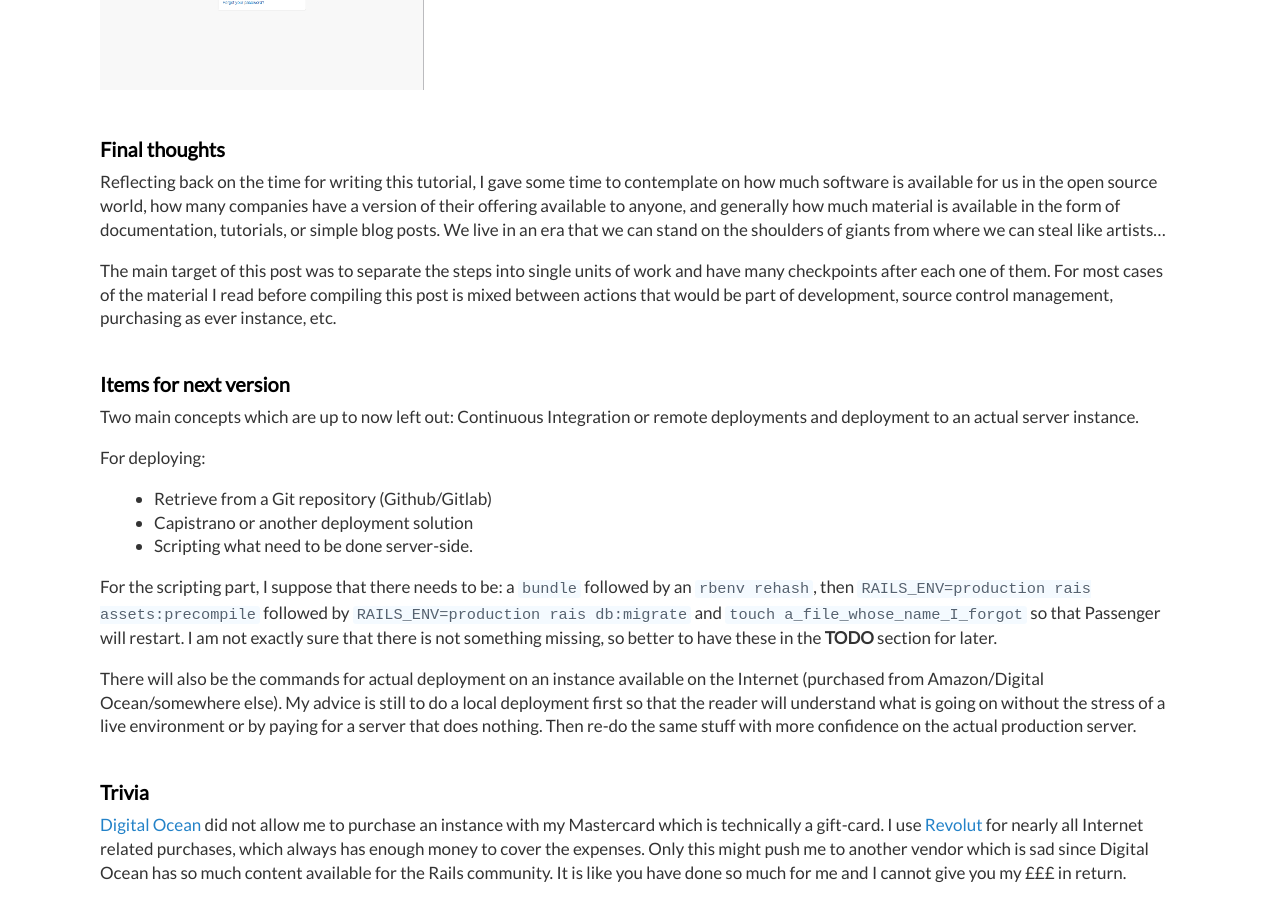
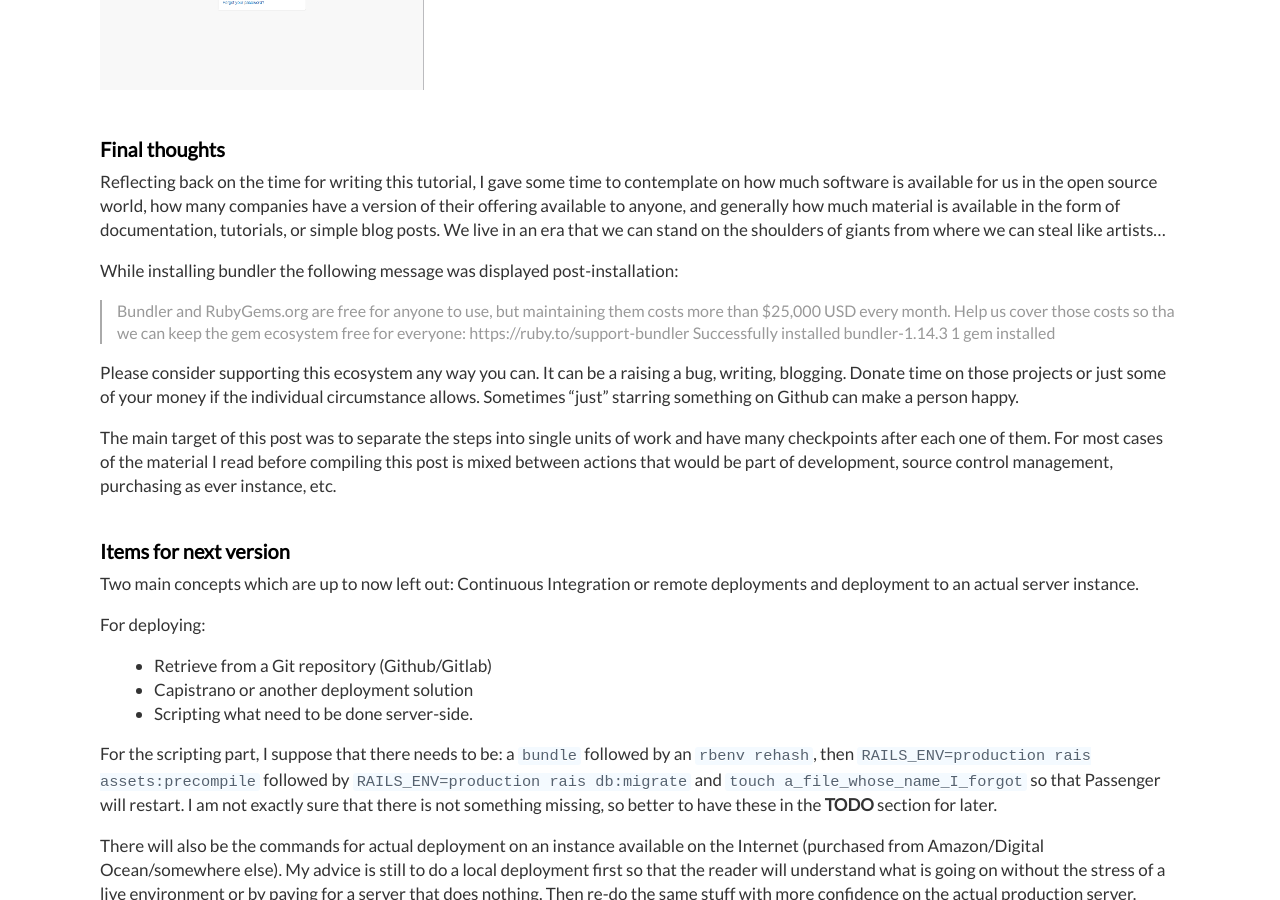
Before and after one commit to dimitrismistriotis/dimitrismistriotis.github.io, a Jekyll site: the page built from _posts/2017-01-07-deploy_rails.md, in a window 1280 px wide and 900 px high, scrolled down 13929 px. Built offline with Jekyll 4.4.1, drawn with Linux system fonts in a browser that asks for light colours.

Commit message:
Bundler message and call to arms

```diff
--- a/_posts/2017-01-07-deploy_rails.md
+++ b/_posts/2017-01-07-deploy_rails.md
@@ -736,6 +736,20 @@ generally how much material is available in the form of documentation,
 tutorials, or simple blog posts. We live in an era that we can stand on the
 shoulders of giants from where we can steal like artists...
 
+While installing bundler the following message was displayed post-installation:
+
+> Bundler and RubyGems.org are free for anyone to use, but maintaining them
+> costs more than $25,000 USD every month. Help us cover those costs so tha
+> we can keep the gem ecosystem free for everyone:
+> https://ruby.to/support-bundler
+> Successfully installed bundler-1.14.3
+> 1 gem installed
+
+Please consider supporting this ecosystem any way you can. It can be a raising
+a bug, writing, blogging. Donate time on those projects or just some of your
+money if the individual circumstance allows. Sometimes "just" starring
+something on Github can make a person happy.
+
 The main target of this post was to separate the steps into single units of work
 and have many checkpoints after each one of them. For most cases of the
 material I read before compiling this post is mixed between actions that would
```
